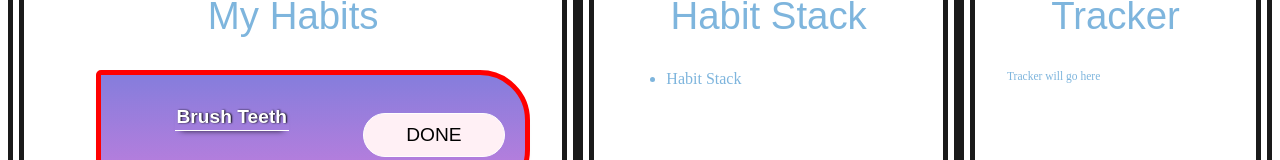
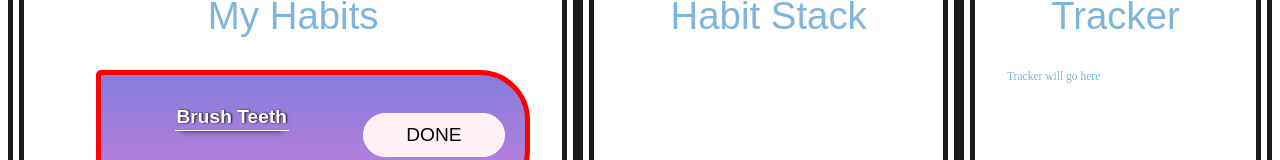
Before and after one commit to MatCre/Habit-Tracker, a React (Create React App) app in the folder habit-tracker/: page / in a window 1280 px wide. Shown: the part 126-286 px from the top of the page. Built offline with nearby package versions, Linux system fonts and the light colour scheme.

Commit message:
My Habit Card, base done all buttons needed present

```diff
--- a/habit-tracker/src/components/HabitStack.js
+++ b/habit-tracker/src/components/HabitStack.js
@@ -7,7 +7,7 @@ class HabitStack extends React.Component {
             <div className="stack-wrap">
                 <h2>Habit Stack</h2>
                 <ul className="habits">
-                    <li>Habit Stack</li>
+
                 </ul>
             </div>
         );
```
